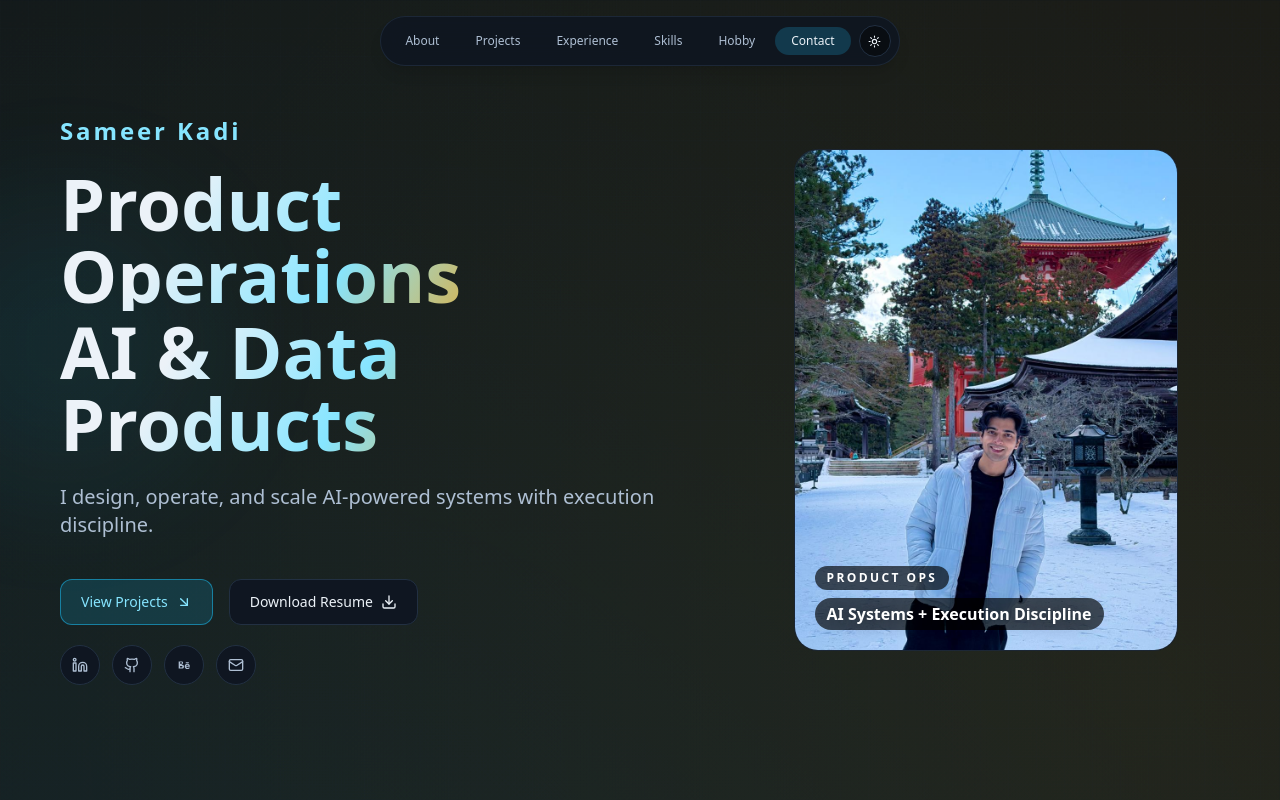
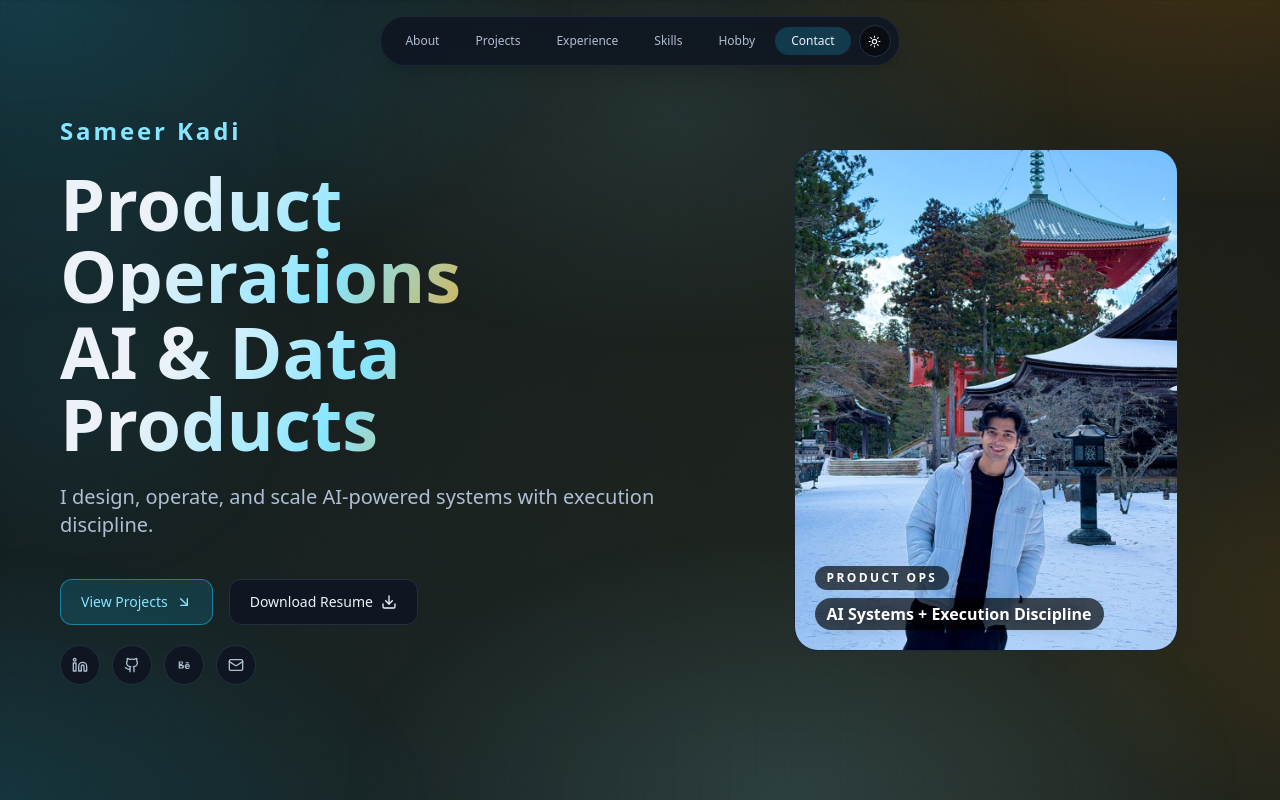
Before and after one commit to sam24eer/Portfolio, a Next.js app: page / in a window 1280 px wide. Shown: the top 800 px of the page. Built offline with nearby package versions, Linux system fonts and the light colour scheme.

Commit message:
Add smooth cross-platform ambient background animation

```diff
--- a/app/globals.css
+++ b/app/globals.css
@@ -45,11 +45,72 @@ body {
 }
 
 body {
+  position: relative;
+  overflow-x: hidden;
   background-image:
     radial-gradient(circle at 10% 20%, rgb(var(--c-brand) / 0.1), transparent 40%),
     radial-gradient(circle at 90% 10%, rgb(var(--c-accent) / 0.11), transparent 35%),
     linear-gradient(180deg, rgb(var(--c-base)) 0%, rgb(var(--c-base-deep)) 100%);
   min-height: 100vh;
+}
+
+.app-shell {
+  position: relative;
+  z-index: 1;
+}
+
+.ambient-bg {
+  position: fixed;
+  inset: -18vmax;
+  z-index: 0;
+  pointer-events: none;
+  overflow: hidden;
+  transform: translate3d(0, 0, 0);
+  backface-visibility: hidden;
+}
+
+.ambient-bg::before,
+.ambient-bg::after {
+  content: '';
+  position: absolute;
+  inset: 0;
+  will-change: transform, opacity;
+  transform: translate3d(0, 0, 0);
+  backface-visibility: hidden;
+}
+
+.ambient-bg::before {
+  background:
+    radial-gradient(44% 34% at 16% 20%, rgb(var(--c-brand) / 0.2), transparent 72%),
+    radial-gradient(38% 30% at 84% 14%, rgb(var(--c-accent) / 0.18), transparent 74%),
+    radial-gradient(34% 28% at 60% 82%, rgb(var(--c-brand-soft) / 0.14), transparent 76%);
+  animation: ambientFloatA 26s ease-in-out infinite alternate;
+}
+
+.ambient-bg::after {
+  background:
+    radial-gradient(40% 30% at 8% 84%, rgb(var(--c-brand) / 0.14), transparent 72%),
+    radial-gradient(34% 26% at 94% 68%, rgb(var(--c-accent) / 0.12), transparent 74%),
+    radial-gradient(30% 24% at 50% 30%, rgb(var(--c-brand-soft) / 0.1), transparent 76%);
+  animation: ambientFloatB 34s ease-in-out infinite alternate;
+}
+
+@keyframes ambientFloatA {
+  0% {
+    transform: translate3d(-2%, -1.5%, 0) scale(1);
+  }
+  100% {
+    transform: translate3d(2.5%, 2%, 0) scale(1.045);
+  }
+}
+
+@keyframes ambientFloatB {
+  0% {
+    transform: translate3d(2.2%, -2.2%, 0) scale(1.03);
+  }
+  100% {
+    transform: translate3d(-2.4%, 2.4%, 0) scale(1);
+  }
 }
 
 * {
@@ -79,6 +140,18 @@ section[id] {
 @media (max-width: 1024px) {
   .glass {
     backdrop-filter: none;
+  }
+
+  .ambient-bg {
+    inset: -14vmax;
+  }
+
+  .ambient-bg::before {
+    animation-duration: 28s;
+  }
+
+  .ambient-bg::after {
+    animation-duration: 36s;
   }
 }
 
@@ -131,4 +204,9 @@ html.light .section-subtitle {
   body {
     scroll-behavior: auto;
   }
+
+  .ambient-bg::before,
+  .ambient-bg::after {
+    animation: none;
+  }
 }
--- a/app/layout.tsx
+++ b/app/layout.tsx
@@ -33,7 +33,8 @@ export default function RootLayout({ children }: Readonly<{ children: React.Reac
         <Script id="theme-init" strategy="beforeInteractive">
           {`try { var t = localStorage.getItem('theme'); if (t === 'light') document.documentElement.classList.add('light'); } catch (e) {}`}
         </Script>
-        {children}
+        <div aria-hidden="true" className="ambient-bg" />
+        <div className="app-shell">{children}</div>
         <Analytics />
       </body>
     </html>
```
